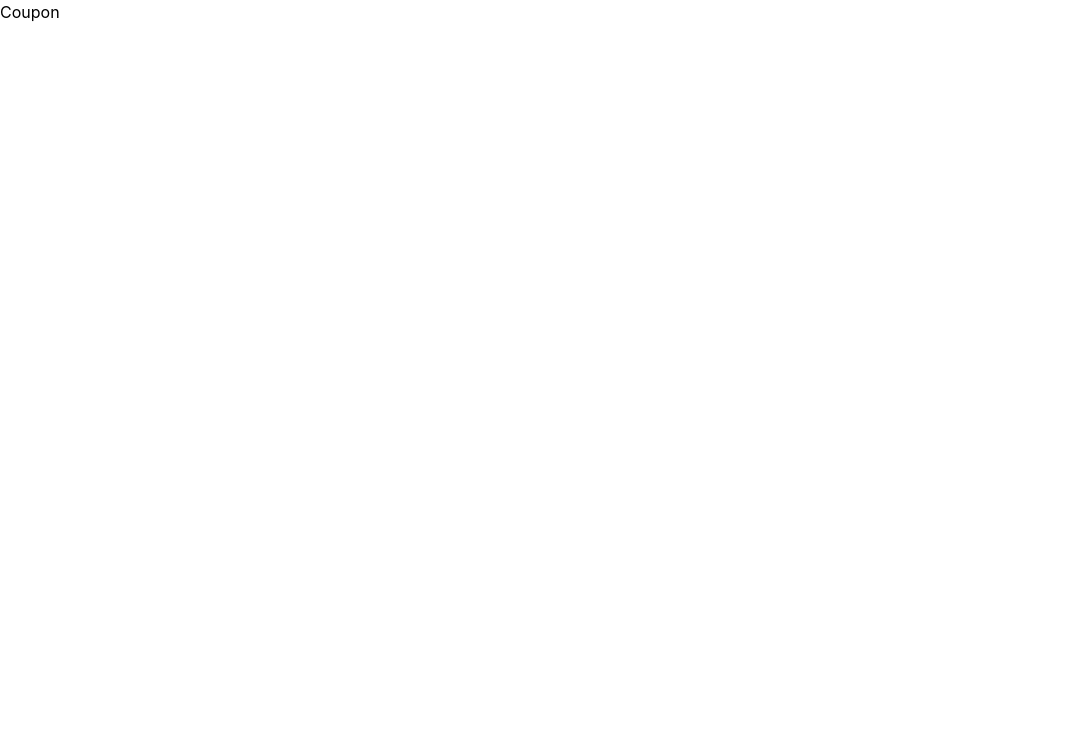
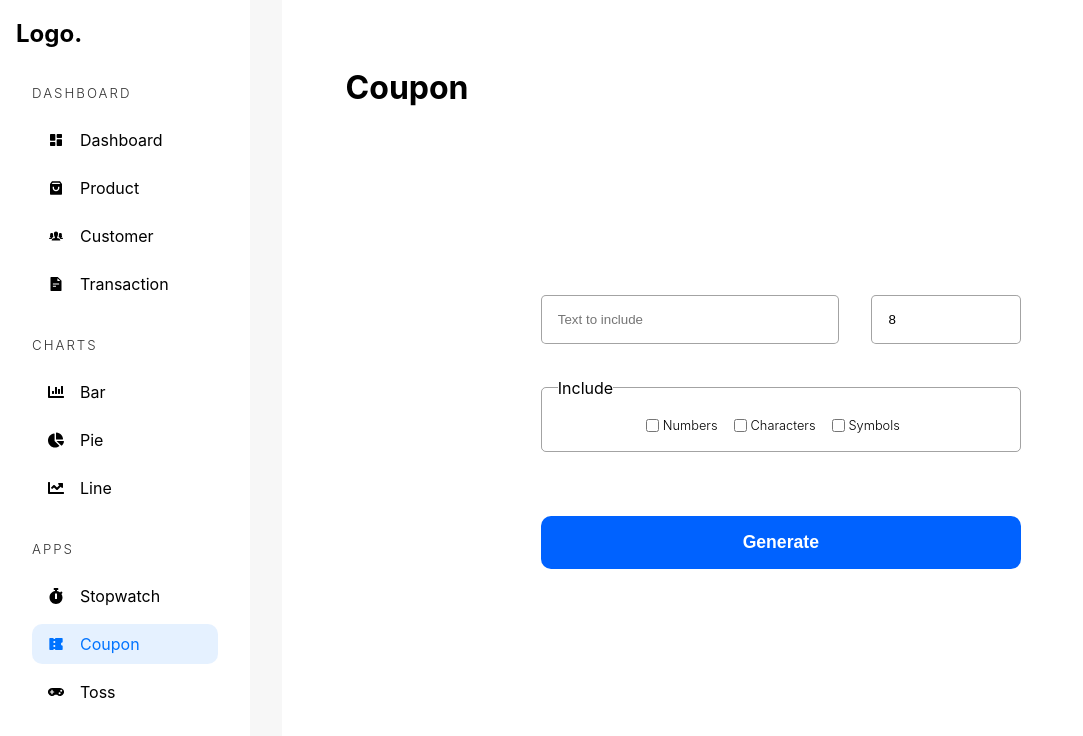
Before and after one commit to yashr775/AdminDashboard, a React (Vite) app: page /admin/app/coupon in a window 1280 px wide. Shown: the top 736 px of the page, without its empty margins (0-1083 px from the left). Built offline with nearby package versions, Linux system fonts and the light colour scheme.

Commit message:
coupon page completed

```diff
--- a/src/pages/apps/Coupon.tsx
+++ b/src/pages/apps/Coupon.tsx
@@ -1,5 +1,114 @@
+import { FormEvent, useEffect, useState } from "react";
+import AdminSidebar from "../../components/AdminSidebar";
+
+const allLetters = "ABCDEFGHIJKLMNOPQRSTUVWXYZabcdefghijklmnopqrstuvwxyz";
+const allNumbers = "1234567890";
+const allSymbols = "!@#$%^&*()_+";
+
 const Coupon = () => {
-  return <div>Coupon</div>;
+  const [size, setSize] = useState<number>(8);
+  const [prefix, setPrefix] = useState<string>("");
+  const [includeNumbers, setIncludeNumbers] = useState<boolean>(false);
+  const [includeCharacters, setIncludeCharacters] = useState<boolean>(false);
+  const [includeSymbols, setIncludeSymbols] = useState<boolean>(false);
+  const [isCopied, setIsCopied] = useState<boolean>(false);
+
+  const [coupon, setCoupon] = useState<string>("");
+
+  const copyText = async (coupon: string) => {
+    await window.navigator.clipboard.writeText(coupon);
+    setIsCopied(true);
+  };
+
+  const submitHandler = (e: FormEvent<HTMLFormElement>) => {
+    e.preventDefault();
+
+    if (!includeNumbers && !includeCharacters && !includeSymbols)
+      return alert("Please Select One At Least");
+
+    let result: string = prefix || "";
+    const loopLength: number = size - result.length;
+
+    for (let i = 0; i < loopLength; i++) {
+      let entireString: string = "";
+      if (includeCharacters) entireString += allLetters;
+      if (includeNumbers) entireString += allNumbers;
+      if (includeSymbols) entireString += allSymbols;
+
+      const randomNum: number = ~~(Math.random() * entireString.length);
+      result += entireString[randomNum];
+    }
+
+    setCoupon(result);
+  };
+
+  useEffect(() => {
+    setIsCopied(false);
+  }, [coupon]);
+
+  return (
+    <div className="admin-container">
+      <AdminSidebar />
+      <main className="dashboard-app-container">
+        <h1>Coupon</h1>
+        <section>
+          <form className="coupon-form" onSubmit={submitHandler}>
+            <input
+              type="text"
+              placeholder="Text to include"
+              value={prefix}
+              onChange={(e) => setPrefix(e.target.value)}
+              maxLength={size}
+            />
+
+            <input
+              type="number"
+              placeholder="Coupon Length"
+              value={size}
+              onChange={(e) => setSize(Number(e.target.value))}
+              min={8}
+              max={25}
+            />
+
+            <fieldset>
+              <legend>Include</legend>
+
+              <input
+                type="checkbox"
+                checked={includeNumbers}
+                onChange={() => setIncludeNumbers((prev) => !prev)}
+              />
+              <span>Numbers</span>
+
+              <input
+                type="checkbox"
+                checked={includeCharacters}
+                onChange={() => setIncludeCharacters((prev) => !prev)}
+              />
+              <span>Characters</span>
+
+              <input
+                type="checkbox"
+                checked={includeSymbols}
+                onChange={() => setIncludeSymbols((prev) => !prev)}
+              />
+              <span>Symbols</span>
+            </fieldset>
+            <button type="submit">Generate</button>
+          </form>
+
+          {coupon && (
+            <code>
+              {coupon}{" "}
+              <span onClick={() => copyText(coupon)}>
+                {isCopied ? "Copied" : "Copy"}
+              </span>{" "}
+            </code>
+          )}
+        </section>
+      </main>
+    </div>
+  );
 };
 
 export default Coupon;
```
